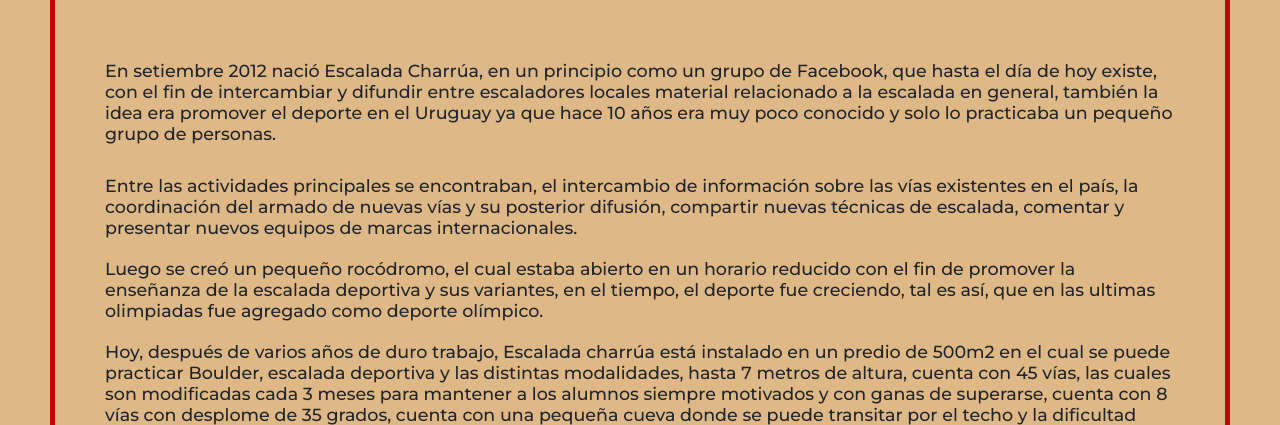
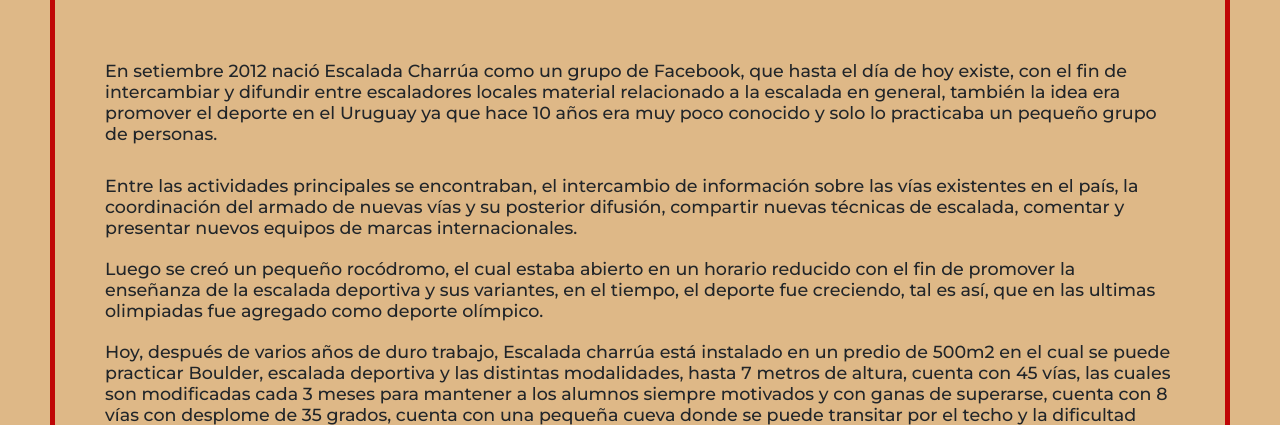
Before and after one commit to abadano2019/escalada_charrua, a plain HTML site: page pages/empresa.html in a window 1280 px wide. Shown: the part 375-800 px from the top of the page. Drawn offline with nearby package versions, Linux system fonts and the light colour scheme.

Commit message:
actualizacion de texto

```diff
--- a/pages/empresa.html
+++ b/pages/empresa.html
@@ -77,7 +77,7 @@
                 <h2>¿QUIENES SOMOS?</h2>
             </article>
             <article class="empresa-articulo-1 empresa-formato-texto" data-aos="fade-right" data-aos-delay="400" data-aos-duration="3000">
-                <h3>En setiembre 2012 nació Escalada Charrúa, en un principio como un grupo de Facebook, que hasta el día de hoy existe, con el fin de intercambiar y difundir entre escaladores locales material relacionado a la escalada en general, también la idea era promover el deporte en el Uruguay ya que hace 10 años era muy poco conocido y solo lo practicaba un pequeño grupo de personas.<h3><br>
+                <h3>En setiembre 2012 nació Escalada Charrúa como un grupo de Facebook, que hasta el día de hoy existe, con el fin de intercambiar y difundir entre escaladores locales material relacionado a la escalada en general, también la idea era promover el deporte en el Uruguay ya que hace 10 años era muy poco conocido y solo lo practicaba un pequeño grupo de personas.<h3><br>
                 <h3>Entre las actividades principales se encontraban, el intercambio de información sobre las vías existentes en el país, la coordinación del armado de nuevas vías y su posterior difusión, compartir nuevas técnicas de escalada, comentar y presentar nuevos equipos de marcas internacionales.</h3><br>
                 <h3>Luego se creó un pequeño rocódromo, el cual estaba abierto en un horario reducido con el fin de promover la enseñanza de la escalada deportiva y sus variantes, en el tiempo, el deporte fue creciendo, tal es así, que en las ultimas olimpiadas fue agregado como deporte olímpico. </h3><br>
                 <h3>Hoy, después de varios años de duro trabajo, Escalada charrúa está instalado en un predio de 500m2 en el cual se puede practicar Boulder, escalada deportiva y las distintas modalidades, hasta 7 metros de altura, cuenta con 45 vías, las cuales son modificadas cada 3 meses para mantener a los alumnos siempre motivados y con ganas de superarse, cuenta con 8 vías con desplome de 35 grados, cuenta con una pequeña cueva donde se puede transitar por el techo y la dificultad que hoy se puede encontrar va desde 5 a hasta 7 c.</h3><br>
```
